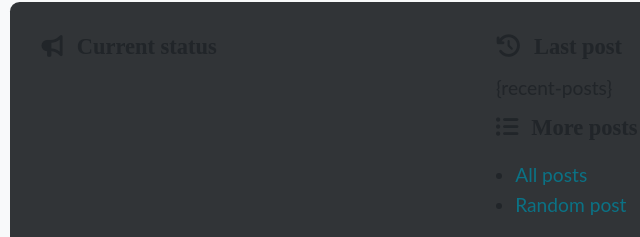
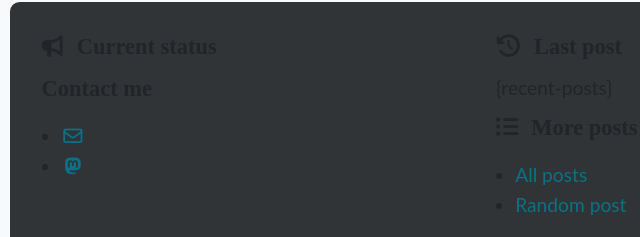
Before and after one commit to PhilStollery/phils.weblog.lol, a plain HTML site: page configuration/template.html in a window 1280 px wide. Shown: the part 417-654 px from the top of the page, 160-800 px from the left. Drawn offline with Linux system fonts and the light colour scheme; a web font is replaced by a local one.

Commit message:
Update template.html

```diff
--- a/configuration/template.html
+++ b/configuration/template.html
@@ -287,6 +287,11 @@ article > ol {
 		<h3 class="current-status">Current status</h3>
 		<script src="https://status.lol/phils.js?time&link"></script>
 		<br\>
+		<h3 class="contact-me">Contact me</h3>
+    		<ul>
+    		  <li><a href="mailto:phils@omg.lol" title="Email me"><i class="far fa-envelope"></i></a></li>
+		  <li><a rel="me" href="https://social.lol/@phils" title="My Mastodon instance."><i class="fa-brands fa-fw fa-mastodon"></i></a></li>
+		</ul>
 	</div>
 	<div class="item">
 		<h3 class="recent-posts">Last post</h3>
```
